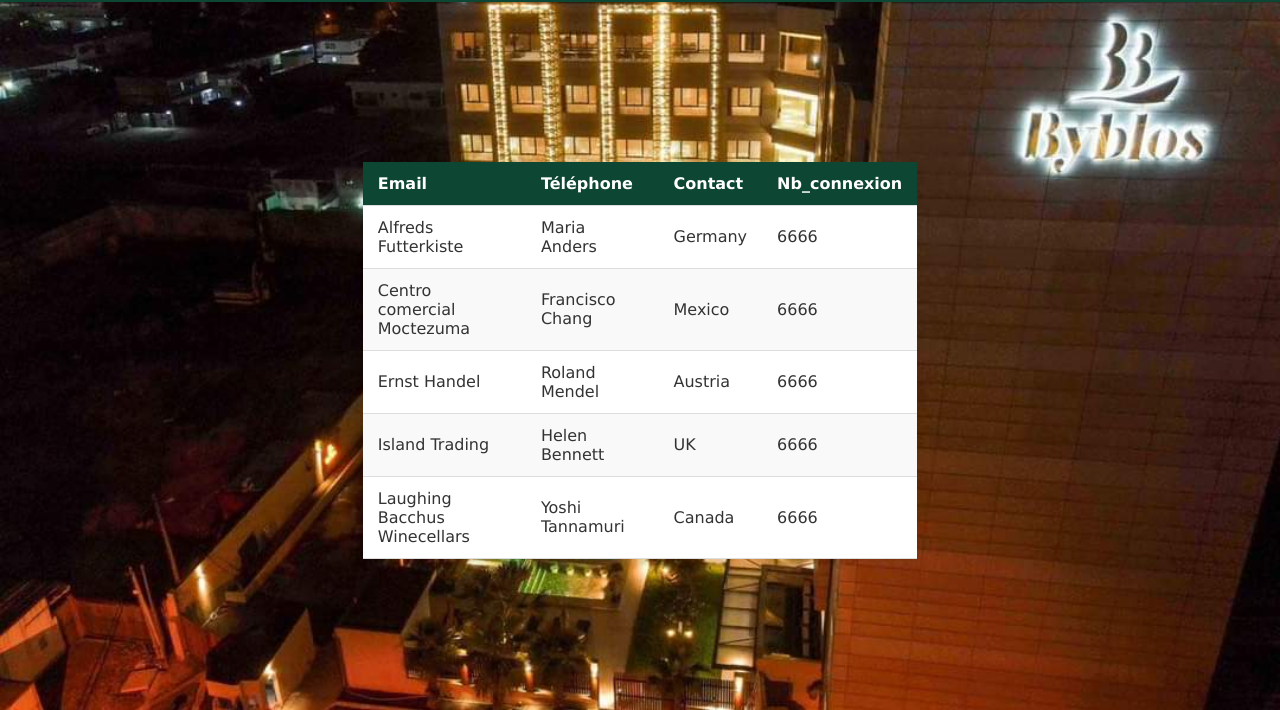
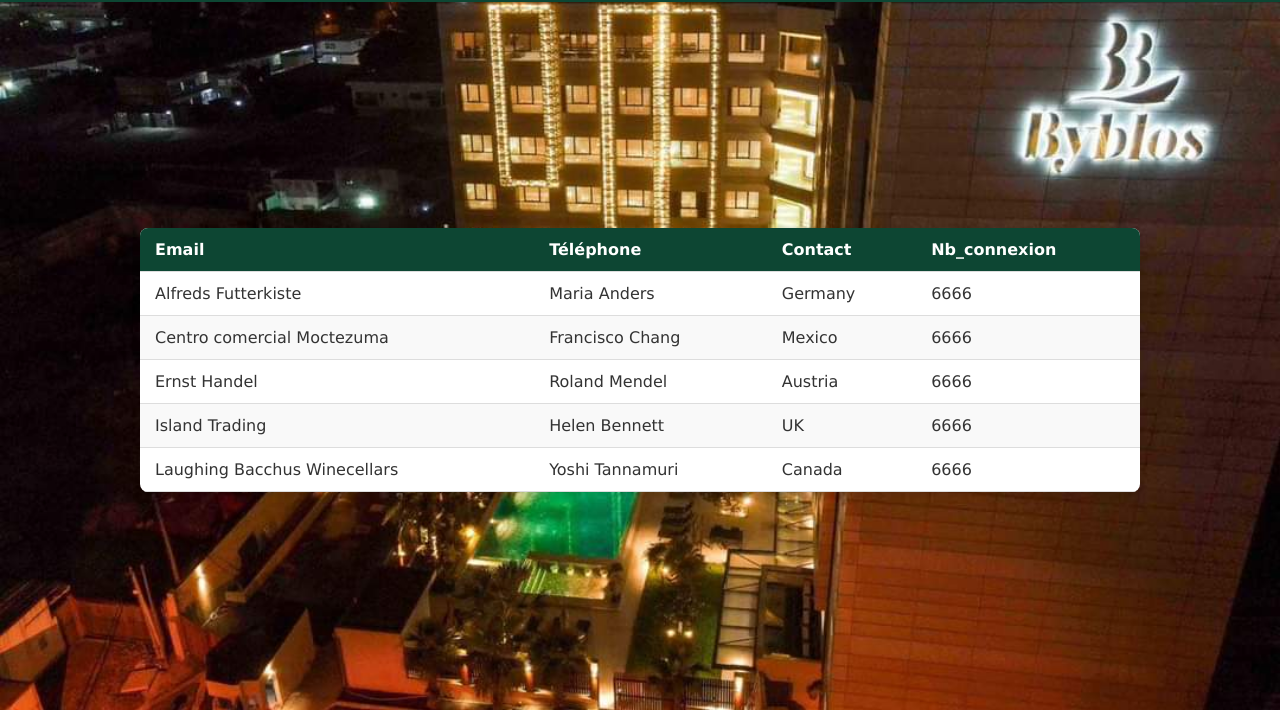
Before and after one commit to YoannWilson225/portail_captif, a plain HTML site: page data.html in a window 1280 px wide. Shown: the part 90-800 px from the top of the page. Drawn offline with Linux system fonts and the light colour scheme.

Commit message:
modif table

```diff
--- a/data.html
+++ b/data.html
@@ -47,17 +47,33 @@
             max-height: 60px;
         }
 
+        /* Conteneur du tableau avec un scroll vertical et overflow auto */
         .table-section {
             margin-top: 100px;
+            width: 80%;
+            max-width: 1000px;
+            max-height: 400px;
+            /* Limite la hauteur du tableau */
+            overflow-y: auto;
+            /* Scroll vertical si nécessaire */
+            background-color: white;
+            box-shadow: 0 4px 8px rgba(0, 0, 0, 0.1);
+            border-radius: 8px;
+        }
+
+        /* Table avec scroll horizontal */
+        .data_table {
+            display: block;
+            overflow-x: auto;
+            /* Scroll horizontal si nécessaire */
+            width: 100%;
+            white-space: nowrap;
+            /* Empêche le tableau de se casser sur plusieurs lignes */
         }
 
         table {
             border-collapse: collapse;
-            width: 80%;
-            max-width: 800px;
-            margin: 0 auto;
-            box-shadow: 0 4px 8px rgba(0, 0, 0, 0.1);
-            background-color: white;
+            width: 100%;
         }
 
         th,
@@ -70,6 +86,9 @@
         th {
             background-color: #0d4633;
             color: white;
+            position: sticky;
+            top: 0;
+            z-index: 2;
         }
 
         tr:hover {
@@ -84,11 +103,12 @@
             color: #333;
         }
 
-        .data_table {
-            display: flex;
-            justify-content: center;
-            align-items: center;
-            width: 100%;
+        /* Style responsive pour écrans <768px */
+        @media (max-width: 768px) {
+            .table-section {
+                width: 100%;
+                /* Prend toute la largeur disponible sur les petits écrans */
+            }
         }
     </style>
 </head>
@@ -131,7 +151,6 @@
                             <td>${item.telephone}</td>
                             <td>${item.contact}</td>
                             <td>${item.nb_connexion}</td>
-
                         `;
                         tableBody.appendChild(row);
                     });
```
